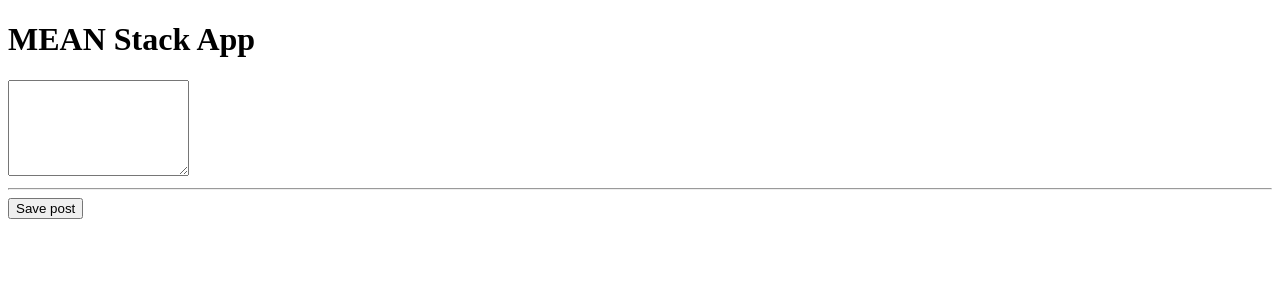
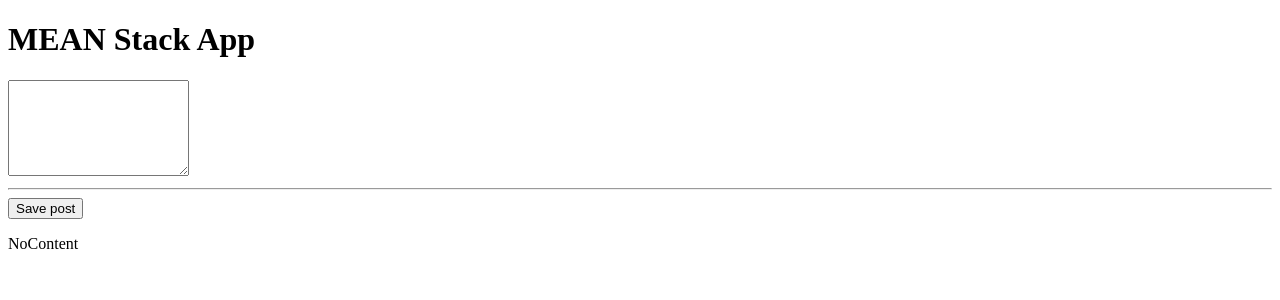
Before and after one commit to AmareshJakka/meanAngular, an Angular app in the folder meanAngular/: page / in a window 1280 px wide. Shown: the top 300 px of the page. Built offline with nearby package versions, Linux system fonts and the light colour scheme.

Commit message:
"two way binding using ngModel"

```diff
--- a/meanAngular/src/app/app.module.ts
+++ b/meanAngular/src/app/app.module.ts
@@ -1,9 +1,11 @@
 import { BrowserModule } from '@angular/platform-browser';
 import { NgModule } from '@angular/core';
+import{FormsModule} from '@angular/forms';
 
 import { AppRoutingModule } from './app-routing.module';
 import { AppComponent } from './app.component';
 import { PostCreateComponent } from './posts/post-create/post-create.component';
+
 
 @NgModule({
   declarations: [
@@ -12,7 +14,8 @@
   ],
   imports: [
     BrowserModule,
-    AppRoutingModule
+    AppRoutingModule,
+    FormsModule
   ],
   providers: [],
   bootstrap: [AppComponent]
--- a/meanAngular/src/app/posts/post-create/post-create.component.html
+++ b/meanAngular/src/app/posts/post-create/post-create.component.html
@@ -1,3 +1,11 @@
-<textarea rows="6"></textarea>
+
+<!-- one way binding
+     <textarea rows="6" [value]="newPost" #postInput></textarea>
+<hr>
+<button (click)="onAddPost(postInput)">Save post</button>
+<p>{{newPost}}</p> -->
+
+ <textarea rows="6" [(ngModel)]="enteredValue"></textarea>
 <hr>
 <button (click)="onAddPost()">Save post</button>
+<p>{{newPost}}</p>
--- a/meanAngular/src/app/posts/post-create/post-create.component.ts
+++ b/meanAngular/src/app/posts/post-create/post-create.component.ts
@@ -7,12 +7,16 @@
 })
 export class PostCreateComponent implements OnInit {
 
+  enteredValue ='';
+  newPost ='NoContent';
+
   constructor() { }
 
   ngOnInit() {
   }
   onAddPost(){
-    alert('posts added successfully');
+
+    this.newPost =this.enteredValue;
   }
 
 }
```
